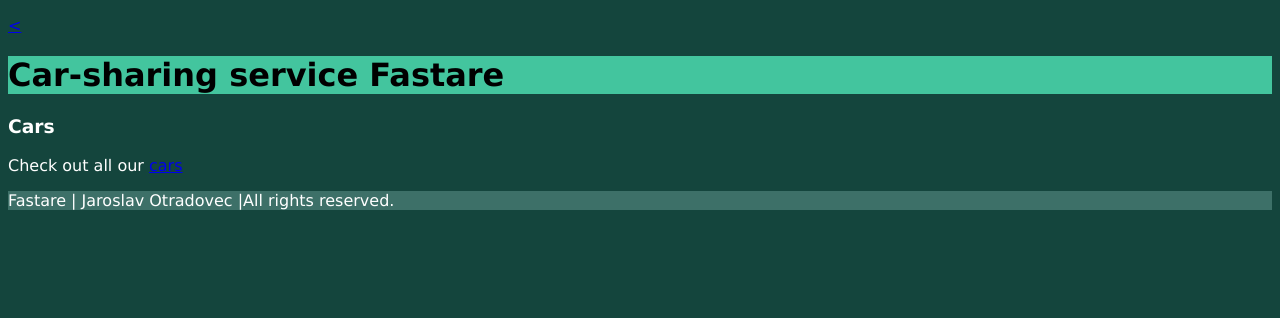
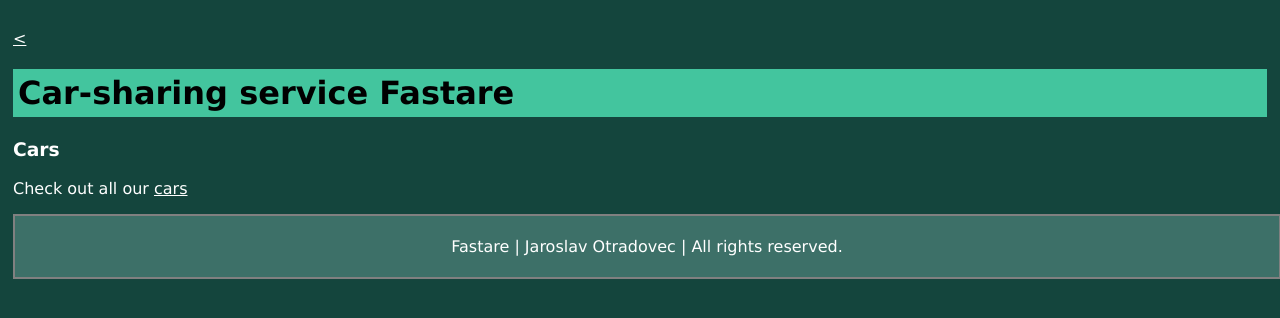
Before and after one commit to jotradovec/dcars, a Django app: page / in a window 1280 px wide. Shown: the top 318 px of the page. Run offline with Django 5.2, Linux system fonts and the light colour scheme.

Commit message:
initial.css improved

```diff
--- a/cars/static/initial.css
+++ b/cars/static/initial.css
@@ -2,12 +2,21 @@ body {
   background-color: rgb(20, 69, 61);
   color: white;
   font-family: verdana;
-
+  padding: 5px;
   h1 {
     color: black;
     background-color: rgb(67, 197, 158);
+    padding: 5px;
   }
 }
 footer {
   background-color: rgb(61, 112, 104);
+  text-align: center;
+  width: 100%;
+  padding: 5px;
+  border: 2px solid gray;
 }
+
+a {
+  color: white;
+}
--- a/cars/templates/main.html
+++ b/cars/templates/main.html
@@ -3,11 +3,11 @@
 {% block headtitle %}
   Car-sharing service Fastare
 {% endblock %}
-
+{% block title %}
+  Car-sharing service Fastare
+{% endblock %}
 
 {% block content %}
-  <h1>Car-sharing service Fastare</h1>
-
   <h3>Cars</h3>
 
   <p>Check out all our <a href="cars/">cars</a></p>
--- a/cars/templates/master.html
+++ b/cars/templates/master.html
@@ -14,6 +14,6 @@
 {% endblock %}
 </body>
 <footer>
-  <p>Fastare | Jaroslav Otradovec |All rights reserved. </p>
+  <p> Fastare | Jaroslav Otradovec | All rights reserved. </p>
 </footer>
 </html>
```
Also changed, not shown: 1 other file.
